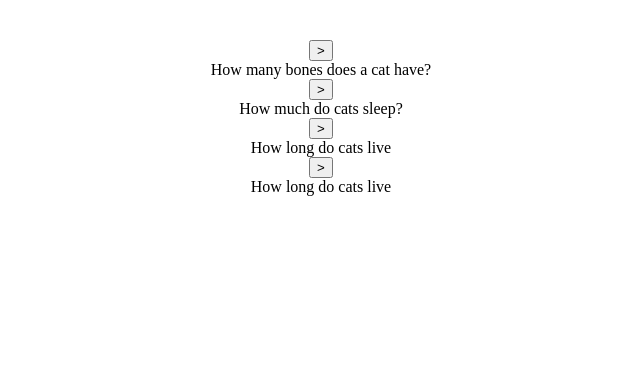
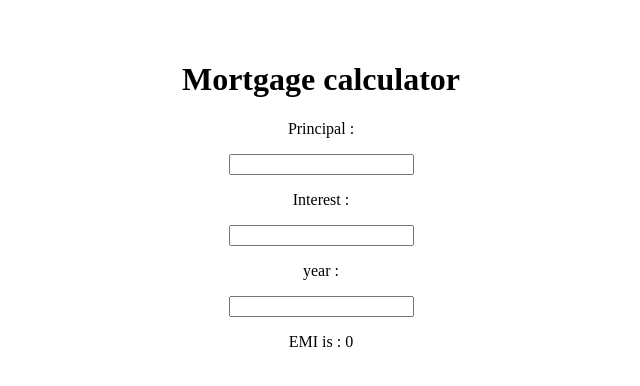
Before and after one commit to SanjayvVarma/react-toturial, a React (Vite) app: page / in a window 1280 px wide. Shown: the top 386 px of the page, without its empty margins (319-959 px from the left). Built offline with nearby package versions, Linux system fonts and the light colour scheme.

Commit message:
mortgage cal

```diff
--- a/src/App.jsx
+++ b/src/App.jsx
@@ -1,5 +1,6 @@
 import './App.css'
-import Faq from './projects/faq';
+import MortgageCalculator from './projects/mortgageCalculator';
+// import Faq from './projects/faq';
 // import CountdownTimer from './projects/countDownTimer';
 // import InterviewQ from './projects/interviewQ';
 // import TodoLocal from './projects/todoContextLocal';
@@ -29,7 +30,8 @@ function App() {
       {/* <ReduxToolkitTodo /> */}
       {/* <InterviewQ /> */}
       {/* <CountdownTimer /> */}
-      <Faq />
+      {/* <Faq /> */}
+      <MortgageCalculator/>
     </>
   )
 }
--- a/src/projects/faq/data.js
+++ b/src/projects/faq/data.js
@@ -15,7 +15,6 @@ const data = [
         question: "How long do cats live",
         answer: "Outdoor cats live 5 years on average. Indoor\ncats live 15 years on average.",
     },
-
 ]
 
 export default data;
--- /dev/null
+++ b/src/projects/mortgageCalculator/index.jsx
@@ -0,0 +1,40 @@
+import React, { useEffect, useState } from 'react'
+
+const MortgageCalculator = () => {
+    const [principal, setPrincipal] = useState(0)
+    const [rate, setRate] = useState(0)
+    const [year, setYear] = useState(0)
+    const [emi, setEmi] = useState(0)
+
+    // P(r(1+r)^n/((1+r)^n)-1))
+
+    useEffect(() => {
+        if (principal && rate && year) {
+            const rateCal = rate / 12 / 100;
+            // const powCal = Math.pow(1 + rate, year * 12)
+            const numberOfPayments = year * 12;
+            const amount = Math.floor((principal * rateCal * Math.pow(1 + rateCal, numberOfPayments)) / (Math.pow(1 + rateCal, numberOfPayments) - 1));
+
+            setEmi(amount)
+
+        }
+    }, [principal, rate, year])
+    return (
+        <div>
+            <h1>Mortgage calculator</h1>
+            <div>
+                <p>Principal : </p>
+                <input type="text" onChange={(e) => setPrincipal(parseInt(e.target.value))}  />
+                <p>Interest : </p>
+                <input type="text" onChange={(e) => setRate(parseInt(e.target.value))}  />
+                <p>year :</p>
+                <input type="text" onChange={(e) => setYear(parseInt(e.target.value))} />
+            </div>
+            <div>
+                <p>EMI is : {emi}</p>
+            </div>
+        </div>
+    )
+}
+
+export default MortgageCalculator
```
